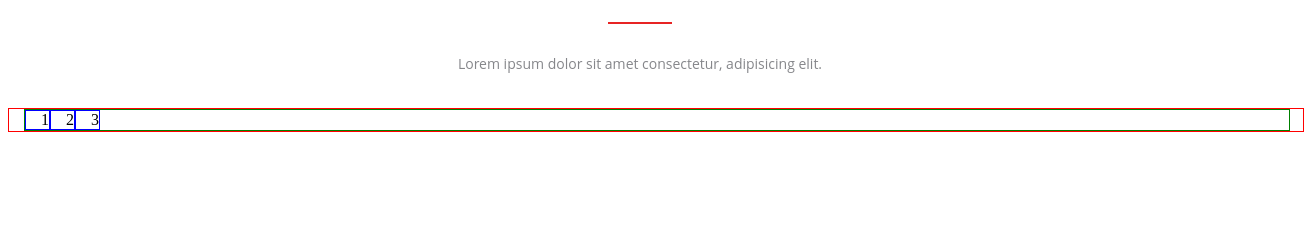
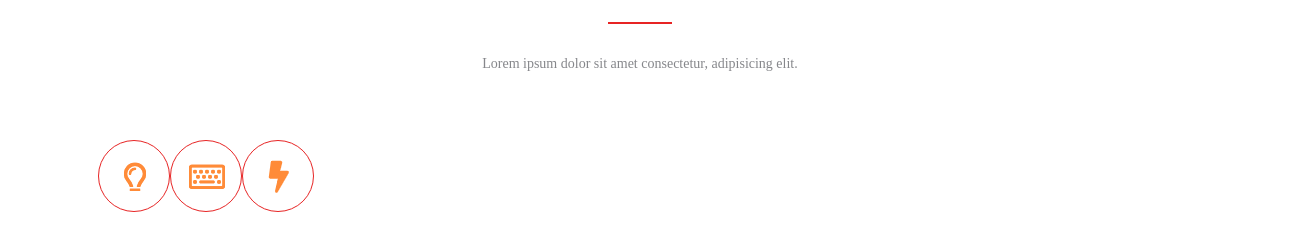
Before and after one commit to abazan4ik/TeachMeSkills, a plain HTML site: page index.html in a window 1280 px wide. Shown: the part 145-396 px from the top of the page, 1304 px wide, since content can reach past the window. Drawn offline with Linux system fonts and the light colour scheme.

Commit message:
homework

```diff
--- a/style.css
+++ b/css/style.css
@@ -31,7 +31,7 @@ hr.green-bg {
 }
 
 h2 {
-    font-family: Open Sans;
+    font-family: OpenSans;
     color:#86878B;
     text-align: center;
     margin-top: 30px;
@@ -39,37 +39,38 @@ h2 {
     line-height: 19px;
     font-style: normal;
     font-weight: normal;
-    line-height: 19,07px;
+    margin-bottom: 67px;
 }
 
 .margin-50 {
     margin-top: 35px;
 }
 
-.container {
-    width: 100%;
-    padding-left: 15px;
-    padding-right: 15px;
-    margin-right: auto;
-    margin-left: auto;
-    border: 1px solid red;
-
+.title-img {
+    display: flex;
+    align-items: center;
+    list-style-type: none;
+    margin: 50px 50px;
 
 }
-.row {
-     display: flex;
-     flex-wrap: wrap;
-     border: 1px solid green;
-     width: 100%;
-
+.title-img-lamp {
+    background-image: url('/img/lamp.png');
 }
 
-.col3 {
-     position: relative;
-     width: 33%;
-     min-height: 2px;
-     padding-left: 15px;
-     padding-left: 15px;
-     border: 1px solid blue;
-     flex-basis: 0%;
+.title-img-keyboard {
+    background-image: url('/img/keyboard.png');
 }
+
+.title-img-light {
+    background-image: url('/img/light.png');
+}
+
+.title-img-icon {
+    display: flex;
+    width: 70px;
+    height: 70px;
+    border: 1px solid #e72424;
+    border-radius: 100%;
+    background-repeat: no-repeat;
+    background-position: center;
+}
--- a/index.html
+++ b/index.html
@@ -6,7 +6,7 @@
         <link rel="preconnect" href="https://fonts.gstatic.com" crossorigin>
         <link href="https://fonts.googleapis.com/css2?family=Raleway:wght@100;400&display=swap" rel="stylesheet">
         <link href="https://fonts.googleapis.com/css2?family=Raleway:wght@100;400&display=swap" rel="stylesheet">
-        <link href="style.css" rel="stylesheet">
+        <link href="/css/style.css" rel="stylesheet">
     </head>
     <body>
         <h1>
@@ -14,11 +14,12 @@
         </h1>
         <hr class="red-bg">
         <h2>Lorem ipsum dolor sit amet consectetur, adipisicing elit.</h2>
-        <div class="container margin-50">
-            <div class="row">
-                <div class="col3">1</div>
-                <div class="col3">2</div>
-                <div class="col3">3</div>
+            <div class="conteiner">
+                <ul class="title-img">
+                    <li class="title-img-lamp title-img-icon"></li>
+                    <li class="title-img-keyboard title-img-icon"></li>
+                    <li class="title-img-light title-img-icon"></li>
+                </ul>
             </div>
         </div>
     </body>
```
Also changed, not shown: img/keyboard.png (added), img/keyboard.svg (added), img/lamp.png (added), img/lamp.svg (added), img/light.png (added), img/light.svg (added).
